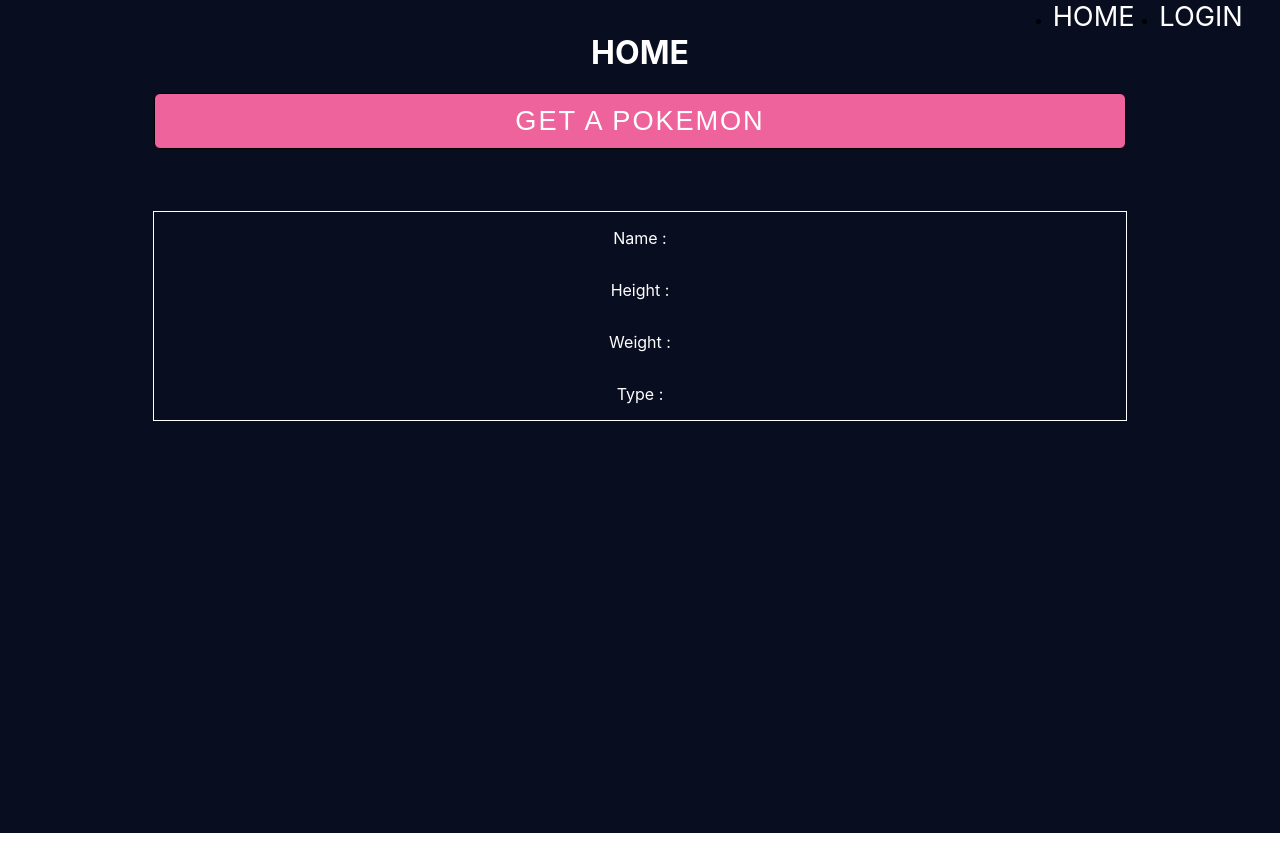
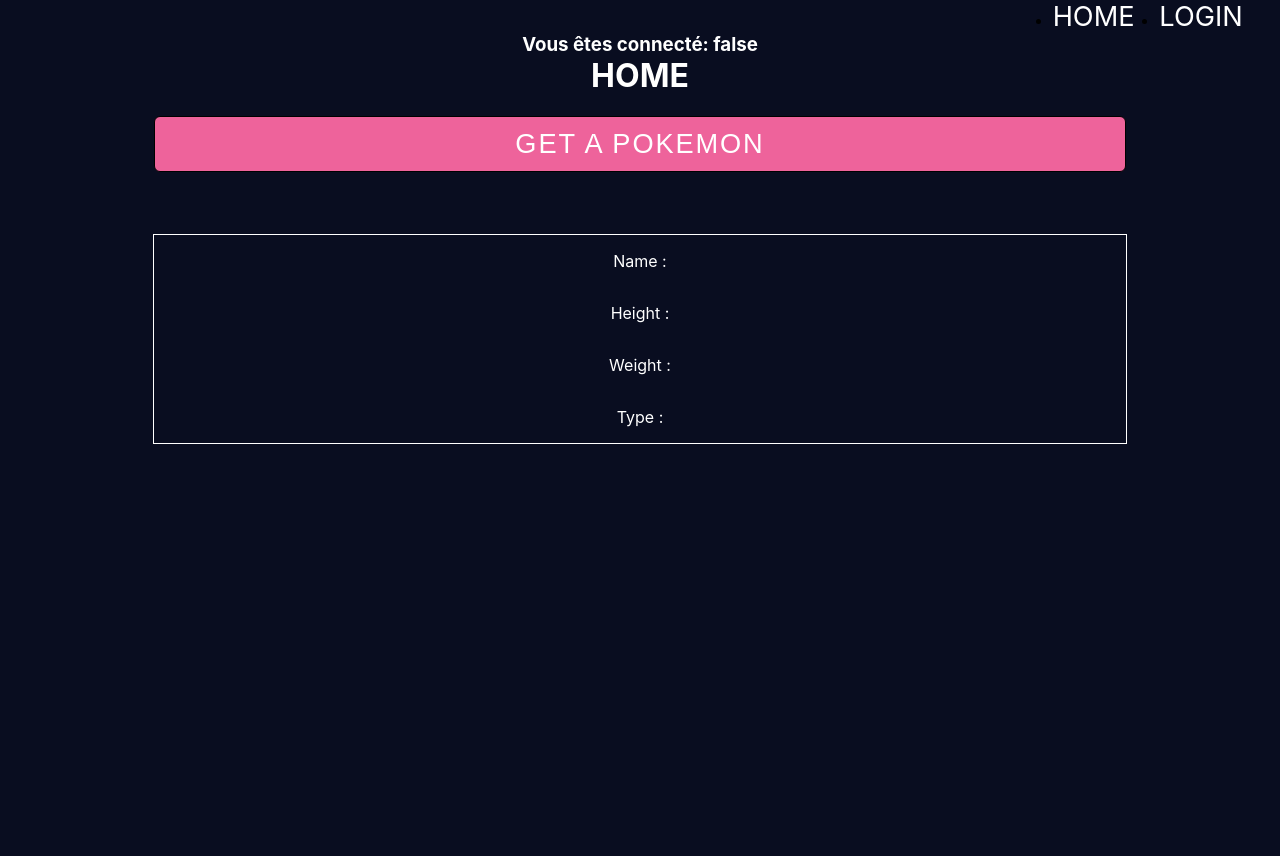
Before and after one commit to Lysianedon/Poke-Context-React, a React (Create React App) app: page / in a window 1280 px wide. Before the commit the page ends 833 px from the top, so only its background shows below. Built offline with nearby package versions, Linux system fonts and the light colour scheme; no server answers.

Commit message:
add h3 state isLogged for debbuging

```diff
--- a/src/App.js
+++ b/src/App.js
@@ -20,7 +20,6 @@
   const userContextObject = {
     isLogged : isLogged,
     setAuth : setAuth,
-
   }
 
   return (
@@ -32,7 +31,7 @@
             <li style={{marginRight : "3%",}}><Link to="/login" style={{color: "white", textDecoration: "none", fontSize : "1.7em",}}>LOGIN</Link></li>
           </ul>
         </nav>
-
+        <h3 style={{textAlign: 'center', backgroundColor : '#090d20', color : 'white', margin : 0, pading: '0'}}>Vous êtes connecté: {userContextObject.isLogged.toString()}</h3>
 
         <Switch>
             <Route exact path="/" component={Home}></Route>
```
